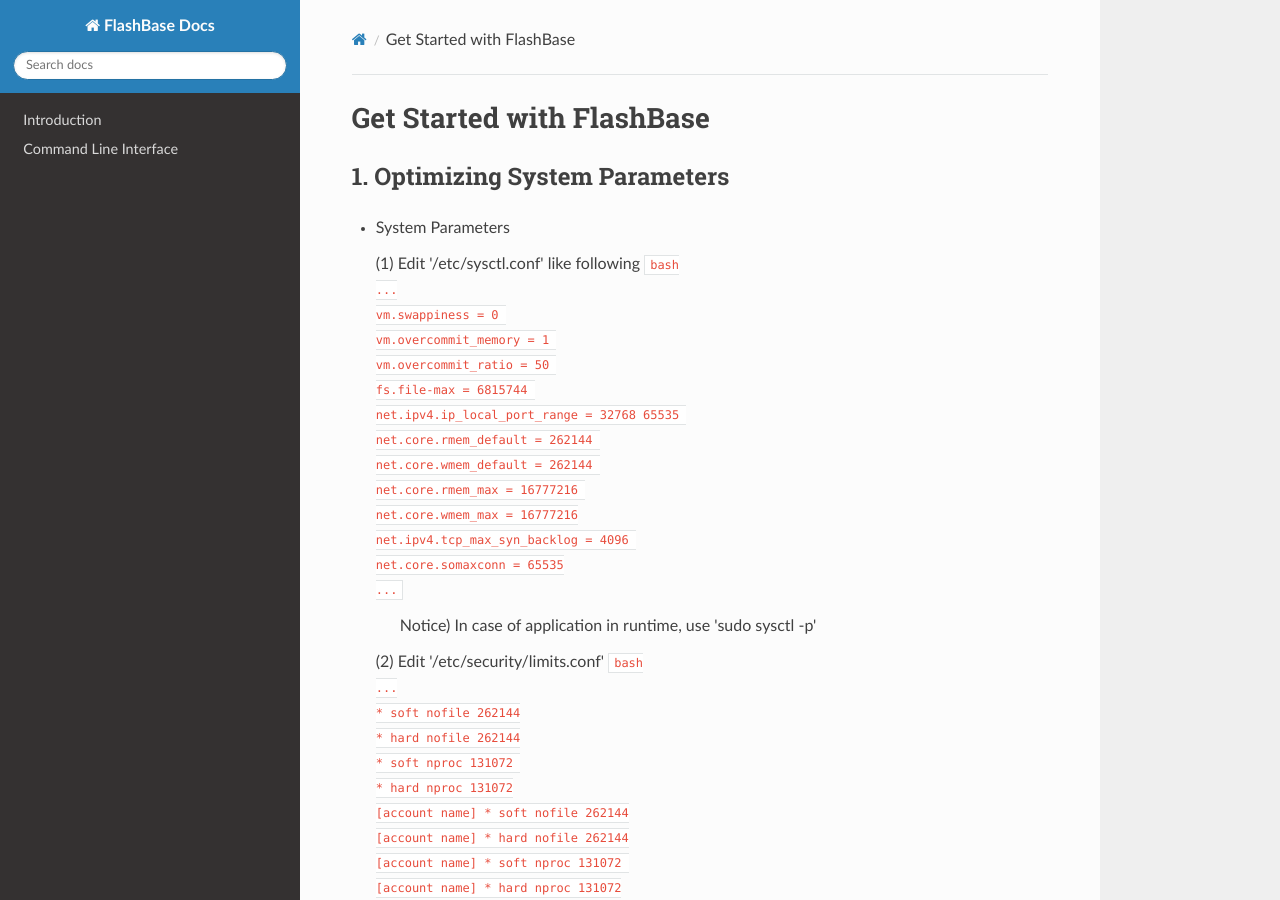
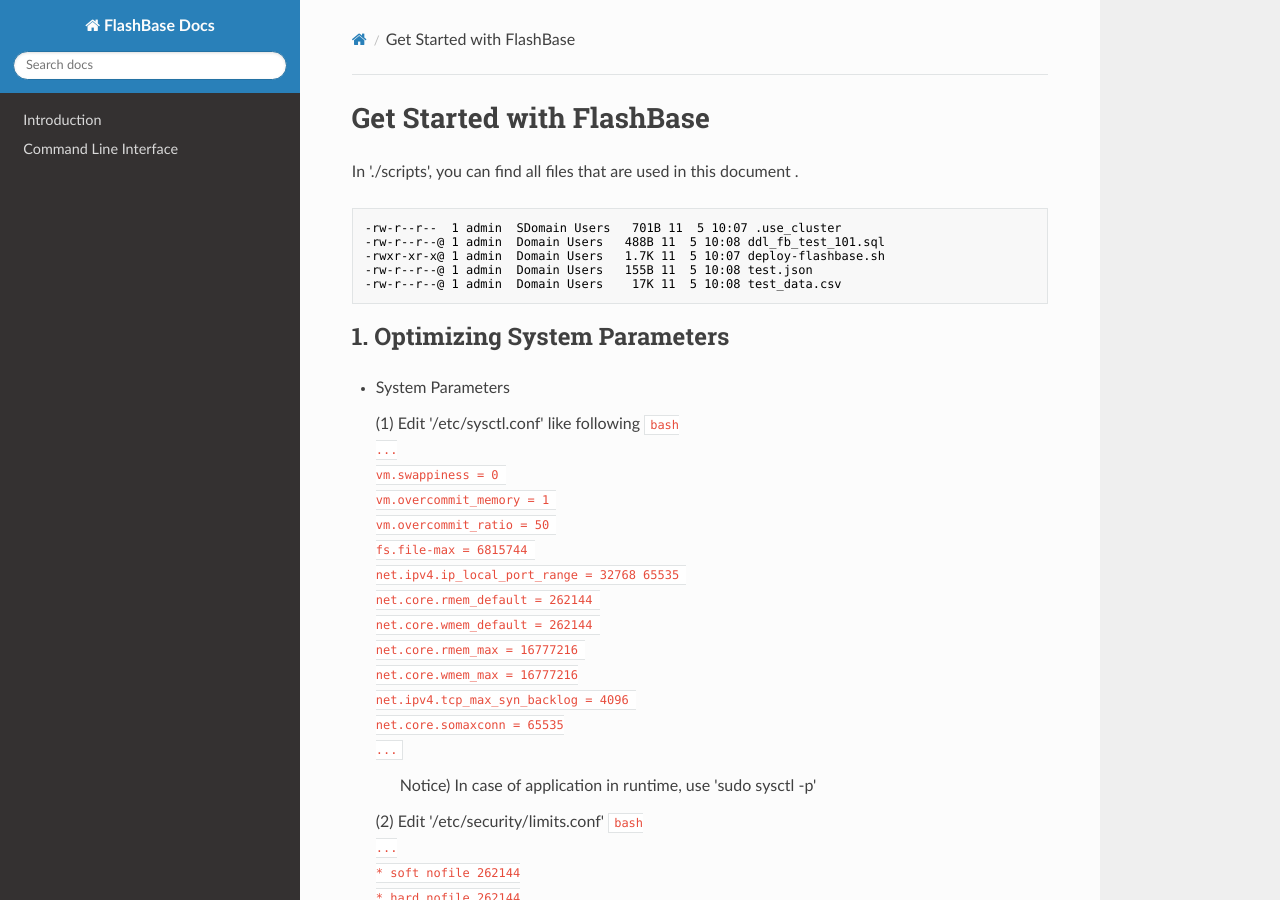
Before and after one commit to mnms/docs, an MkDocs documentation site: the page built from docs/getStarted.md, in a window 1280 px wide and 900 px high. Built offline with MkDocs 1.6.1, drawn with Linux system fonts in a browser that asks for light colours; nearby versions of some CDN libraries.

Commit message:
update getStarted.md - add guide about scripts and data files for tutorial

````diff
--- a/docs/getStarted.md
+++ b/docs/getStarted.md
@@ -1,6 +1,14 @@
 Get Started with FlashBase
 ==============================================================================
+In './scripts', you can find all files that are used in this document .
 
+``` bash
+-rw-r--r--  1 admin  SDomain Users   701B 11  5 10:07 .use_cluster
+-rw-r--r--@ 1 admin  Domain Users   488B 11  5 10:08 ddl_fb_test_101.sql
+-rwxr-xr-x@ 1 admin  Domain Users   1.7K 11  5 10:07 deploy-flashbase.sh
+-rw-r--r--@ 1 admin  Domain Users   155B 11  5 10:08 test.json
+-rw-r--r--@ 1 admin  Domain Users    17K 11  5 10:08 test_data.csv
+```
 
 ## 1. Optimizing System Parameters
 
````
